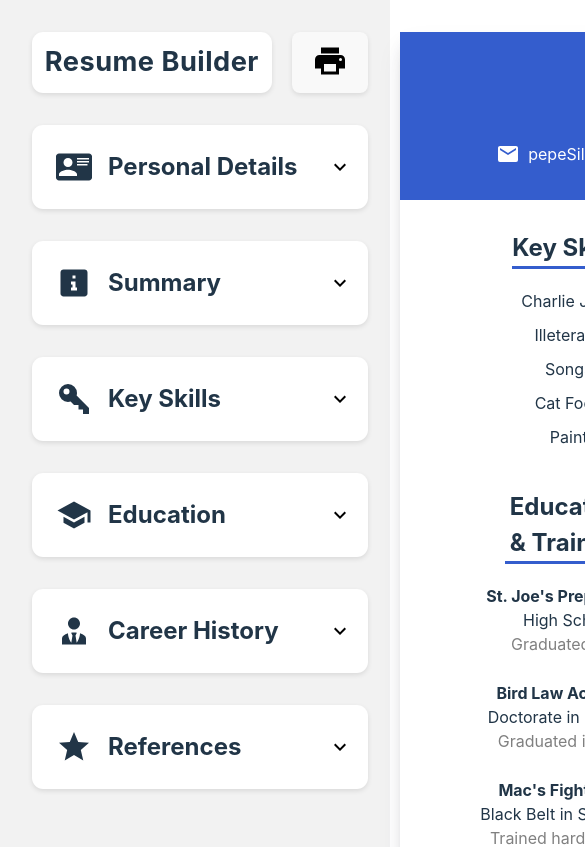
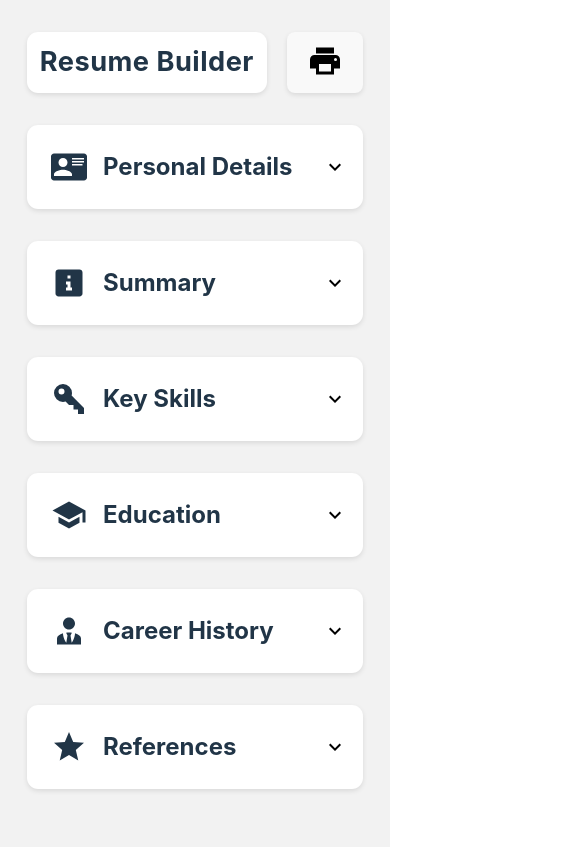
Before and after one commit to Frobii/resume-builder, a React (Vite) app: page / in a window 390 px wide. Shown: the top 847 px of the page, 585 px wide, since content can reach past the window. Built offline with nearby package versions, Linux system fonts and the light colour scheme.

Commit message:
adjust desktop layout and create a mobile layout

```diff
--- a/src/ExportButtons.jsx
+++ b/src/ExportButtons.jsx
@@ -11,6 +11,7 @@ export default function ExportButtons() {
         clonedResume.style.boxShadow = 'none';
         clonedResume.style.position = 'absolute';
         clonedResume.style.left = '-99999px';
+        clonedResume.style.scale = '100%';
         document.body.appendChild(clonedResume);
 
         html2canvas(clonedResume, { useCORS: true }).then(canvas => {
--- a/src/index.css
+++ b/src/index.css
@@ -26,15 +26,16 @@ a {
   color: #646cff;
   text-decoration: inherit;
 }
+
 a:hover {
   color: #535bf2;
 }
 
 body {
   margin: 0;
-  padding: 2rem;
+  padding: 0;
   display: flex;
-  min-width: 320px;
+  width: 100%;
   min-height: 100vh;
   background-color: #e2e2e270;
 }
@@ -50,9 +51,11 @@ button {
   cursor: pointer;
   transition: border-color 0.25s;
 }
+
 button:hover {
   color: #646cff;
 }
+
 /* button:focus,
 button:focus-visible {
   outline: 4px auto -webkit-focus-ring-color;
@@ -67,9 +70,11 @@ label {
     color: #213547;
     background-color: #ffffff;
   }
+
   a:hover {
     color: #747bff;
   }
+
   button {
     background-color: #f9f9f9;
   }
--- a/src/resume-builder.css
+++ b/src/resume-builder.css
@@ -13,9 +13,12 @@ h1 {
 .heading-container {
     display: flex;
     gap: 20px;
+    width: 21rem;
 }
 
 .main-container {
+    margin-top: 2rem;
+    margin-left: 2rem;
     display: flex;
     gap: 2rem;
 }
@@ -29,3 +32,21 @@ h1 {
     flex-grow: 1;
     justify-content: center;
 }
+
+@media (max-width: 1180px) {
+    .main-container {
+        flex-direction: column;
+        width: 100vw;
+        margin-left: 0;
+    }
+
+    .forms {
+        align-self: center;
+    }
+
+    .resume {
+        transform: translateY(-35rem);
+        position: absolute;
+        scale: 50%;
+    }
+}
--- a/src/resume.css
+++ b/src/resume.css
@@ -3,6 +3,7 @@
     width: 21cm;
     height: 29.7cm;
     box-shadow: 0 13px 27px -5px rgba(50, 50, 93, .1), 0 8px 16px -8px rgba(0, 0, 0, .25);
+    position: fixed;
 }
 
 .resume-body>* ul {
```
